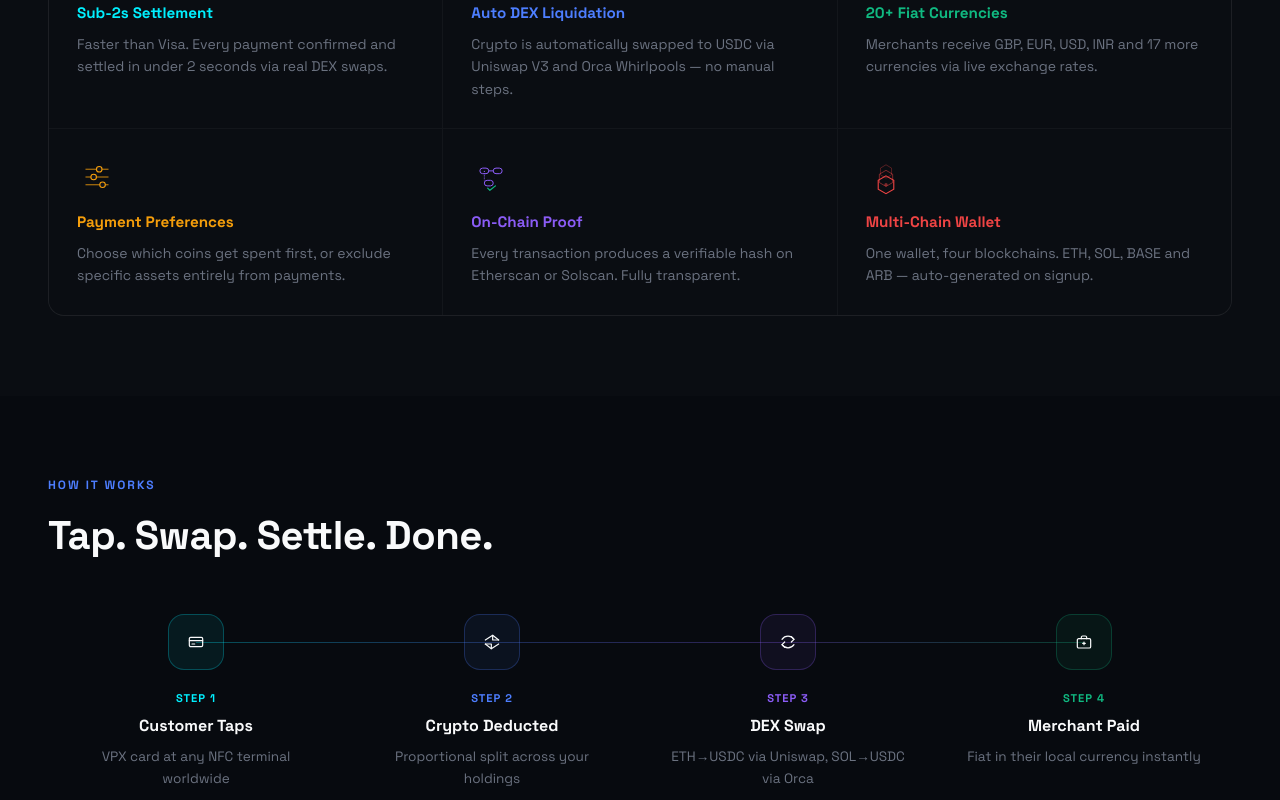
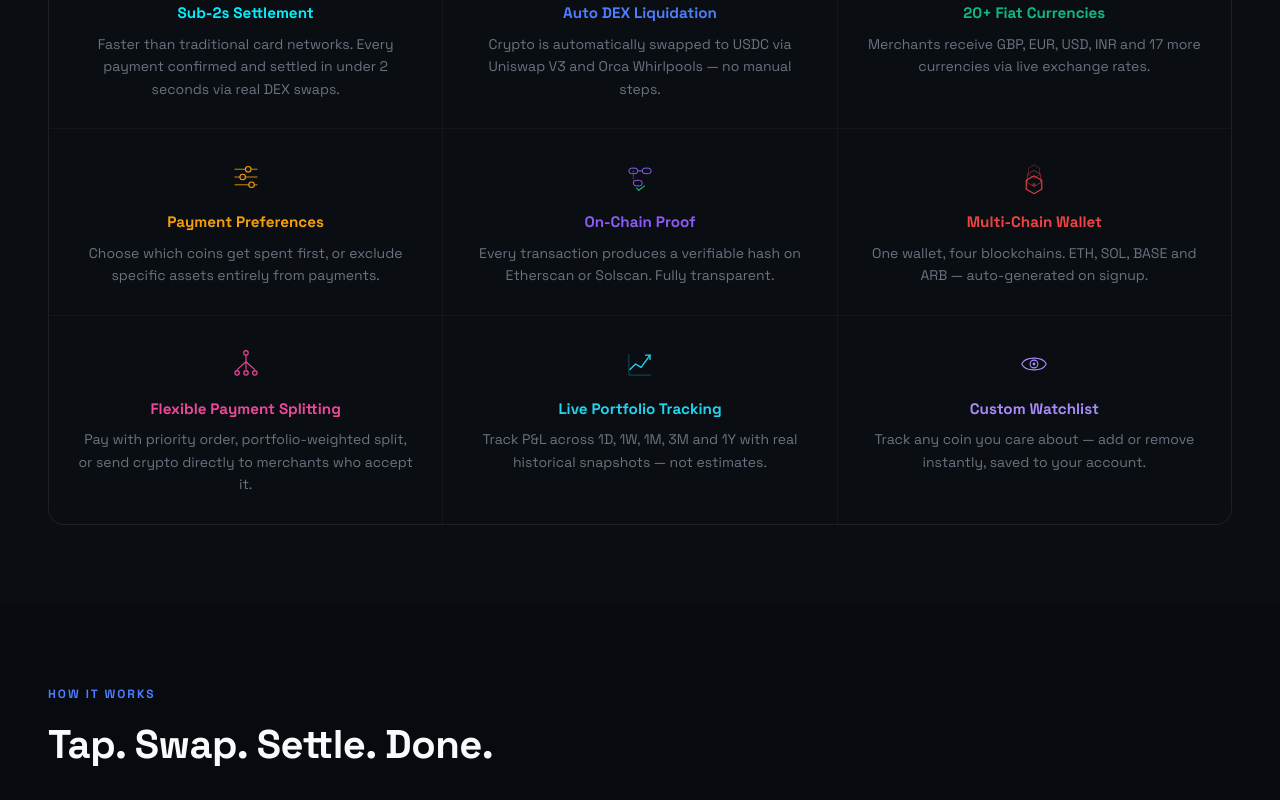
Before and after one commit to vaibhavpawar04/VPX_Platform, a React (Create React App) app in the folder frontend/: page / in a window 1280 px wide. Shown: the part 1200-2000 px from the top of the page. Built offline with nearby package versions, Linux system fonts and the light colour scheme; no server answers.

Commit message:
Add landing page features (payment splitting, portfolio tracking, watchlist), animate How It Works connector, fix body scroll leaking from dashboard to homepage, add diagnostics for markets API failure

```diff
--- a/frontend/src/components/dashboard/dashboard.jsx
+++ b/frontend/src/components/dashboard/dashboard.jsx
@@ -137,6 +137,10 @@
   };
 
 
+  useEffect(() => {
+    document.body.style.overflow = "hidden";
+    return () => { document.body.style.overflow = ""; };
+  }, []);
   useEffect(() => {
     const fetchNews = async () => {
       try {
--- a/frontend/src/components/home/HomePage.jsx
+++ b/frontend/src/components/home/HomePage.jsx
@@ -84,14 +84,44 @@
       <circle cx='0' cy='14' r='3' fill='#EF4444' fillOpacity='0.5'/>
     </svg>
   );
+  const SplitPaymentIcon = () => (
+    <svg width="40" height="40" viewBox="-36 -36 72 72" fill="none" xmlns="http://www.w3.org/2000/svg">
+      <circle cx="0" cy="-20" r="4" stroke="#EC4899" strokeWidth="2"/>
+      <path d="M 0,-16 L 0,-4" stroke="#EC4899" strokeWidth="2"/>
+      <path d="M 0,-4 L -16,10" stroke="#EC4899" strokeWidth="2"/>
+      <path d="M 0,-4 L 0,10" stroke="#EC4899" strokeWidth="2"/>
+      <path d="M 0,-4 L 16,10" stroke="#EC4899" strokeWidth="2"/>
+      <circle cx="-16" cy="16" r="4" stroke="#EC4899" strokeWidth="2" fill="#EC489920"/>
+      <circle cx="0" cy="16" r="4" stroke="#EC4899" strokeWidth="2" fill="#EC489920"/>
+      <circle cx="16" cy="16" r="4" stroke="#EC4899" strokeWidth="2" fill="#EC489920"/>
+    </svg>
+  );
+  const PortfolioTrackingIcon = () => (
+    <svg width="40" height="40" viewBox="-36 -36 72 72" fill="none" xmlns="http://www.w3.org/2000/svg">
+      <path d="M -20,20 L -20,-18" stroke="#22D3EE" strokeWidth="1.5" strokeOpacity="0.4"/>
+      <path d="M -20,20 L 20,20" stroke="#22D3EE" strokeWidth="1.5" strokeOpacity="0.4"/>
+      <polyline points="-18,10 -8,0 2,6 18,-16" stroke="#22D3EE" strokeWidth="2.5" strokeLinecap="round" strokeLinejoin="round"/>
+      <polyline points="10,-16 18,-16 18,-8" stroke="#22D3EE" strokeWidth="2.5" strokeLinecap="round" strokeLinejoin="round"/>
+    </svg>
+  );
+  const WatchlistIcon = () => (
+    <svg width="40" height="40" viewBox="-36 -36 72 72" fill="none" xmlns="http://www.w3.org/2000/svg">
+      <path d="M -22,0 C -16,-14 16,-14 22,0 C 16,14 -16,14 -22,0 Z" stroke="#A78BFA" strokeWidth="2"/>
+      <circle cx="0" cy="0" r="7" stroke="#A78BFA" strokeWidth="2"/>
+      <circle cx="0" cy="0" r="2.5" fill="#A78BFA"/>
+    </svg>
+  );
 
   const features = [
-    { icon: <SettlementIcon />, title: 'Sub-2s Settlement', desc: 'Faster than Visa. Every payment confirmed and settled in under 2 seconds via real DEX swaps.', color: '#00F0FF' },
+    { icon: <SettlementIcon />, title: 'Sub-2s Settlement', desc: 'Faster than traditional card networks. Every payment confirmed and settled in under 2 seconds via real DEX swaps.', color: '#00F0FF' },
     { icon: <SwapIcon />, title: 'Auto DEX Liquidation', desc: 'Crypto is automatically swapped to USDC via Uniswap V3 and Orca Whirlpools — no manual steps.', color: '#4D7EFF' },
     { icon: <GlobalIcon />, title: '20+ Fiat Currencies', desc: 'Merchants receive GBP, EUR, USD, INR and 17 more currencies via live exchange rates.', color: '#10B981' },
     { icon: <PrefsIcon />, title: 'Payment Preferences', desc: 'Choose which coins get spent first, or exclude specific assets entirely from payments.', color: '#F59E0B' },
     { icon: <ChainIcon />, title: 'On-Chain Proof', desc: 'Every transaction produces a verifiable hash on Etherscan or Solscan. Fully transparent.', color: '#8B5CF6' },
     { icon: <MultiChainIcon />, title: 'Multi-Chain Wallet', desc: 'One wallet, four blockchains. ETH, SOL, BASE and ARB — auto-generated on signup.', color: '#EF4444' },
+    { icon: <SplitPaymentIcon />, title: 'Flexible Payment Splitting', desc: 'Pay with priority order, portfolio-weighted split, or send crypto directly to merchants who accept it.', color: '#EC4899' },
+    { icon: <PortfolioTrackingIcon />, title: 'Live Portfolio Tracking', desc: 'Track P&L across 1D, 1W, 1M, 3M and 1Y with real historical snapshots — not estimates.', color: '#22D3EE' },
+    { icon: <WatchlistIcon />, title: 'Custom Watchlist', desc: 'Track any coin you care about — add or remove instantly, saved to your account.', color: '#A78BFA' },
   ];
 
   const steps = [
@@ -106,13 +136,13 @@
           <polyline points='13 2 13 9 22 9'/><polyline points='11 22 11 15 2 15'/>
           <path d='M22 9L13 2 2 9'/><path d='M2 15l9 7 11-7'/>
         </svg>
-      ), title: 'Crypto Deducted', desc: 'Proportional split across your holdings', color: '#4D7EFF' },
+      ), title: 'Crypto Deducted', desc: 'Split by priority, portfolio weight, or your custom preference', color: '#4D7EFF' },
     { icon: (
         <svg width='16' height='16' viewBox='0 0 24 24' fill='none' stroke='currentColor' strokeWidth='1.8' strokeLinecap='round' strokeLinejoin='round'>
           <path d='M3 8 A11 11 0 0 1 21 8'/><polyline points='17 4 21 8 17 12'/>
           <path d='M21 16 A11 11 0 0 1 3 16'/><polyline points='7 20 3 16 7 12'/>
         </svg>
-      ), title: 'DEX Swap', desc: 'ETH→USDC via Uniswap, SOL→USDC via Orca', color: '#8B5CF6' },
+      ), title: 'DEX Swap or Direct', desc: 'Auto-swapped via Uniswap/Orca, or sent as crypto if merchant accepts it', color: '#8B5CF6' },
     { icon: (
         <svg width='16' height='16' viewBox='0 0 24 24' fill='none' stroke='currentColor' strokeWidth='1.8' strokeLinecap='round' strokeLinejoin='round'>
           <rect x='2' y='7' width='20' height='14' rx='2'/>
@@ -241,7 +271,7 @@
           </div>
           <div style={{ display: 'grid', gridTemplateColumns: 'repeat(3, 1fr)', gap: '1px', background: 'rgba(255,255,255,0.04)', borderRadius: '16px', overflow: 'hidden', border: '1px solid rgba(255,255,255,0.04)' }}>
             {features.map(({ icon, title, desc, color }) => (
-              <div key={title} style={{ background: '#0A0D12', padding: '28px', transition: 'background 0.3s', cursor: 'default' }}
+              <div key={title} style={{ background: '#0A0D12', padding: '28px', transition: 'background 0.3s', cursor: 'default', textAlign: 'center', display: 'flex', flexDirection: 'column', alignItems: 'center' }}
                 onMouseEnter={e => e.currentTarget.style.background = '#0F1318'}
                 onMouseLeave={e => e.currentTarget.style.background = '#0A0D12'}
               >
@@ -262,6 +292,7 @@
           </div>
           <div style={{ display: 'grid', gridTemplateColumns: 'repeat(4, 1fr)', gap: '0', position: 'relative' }}>
             <div style={{ position: 'absolute', top: '28px', left: '12.5%', right: '12.5%', height: '1px', background: 'linear-gradient(90deg, #00F0FF, #4D7EFF, #8B5CF6, #10B981)', opacity: 0.3, zIndex: 0 }} />
+            <div style={{ position: 'absolute', top: '25px', width: '8px', height: '8px', borderRadius: '50%', background: '#00F0FF', boxShadow: '0 0 12px 2px #00F0FF', zIndex: 1, animation: 'flowLine 3s linear infinite' }} />
             {steps.map(({ icon, title, desc, color }, i) => (
               <div key={i} style={{ padding: '0 24px', textAlign: 'center', position: 'relative', zIndex: 1 }}>
                 <div style={{ width: '56px', height: '56px', borderRadius: '16px', background: `${color}12`, border: `1px solid ${color}40`, display: 'flex', alignItems: 'center', justifyContent: 'center', margin: '0 auto 20px', fontSize: '1.3rem' }}>{icon}</div>
@@ -346,7 +377,7 @@
         </div>
       </footer>
 
-      <style>{`@keyframes pulse { 0%, 100% { opacity: 1; } 50% { opacity: 0.4; } }`}</style>
+      <style>{`@keyframes pulse { 0%, 100% { opacity: 1; } 50% { opacity: 0.4; } } @keyframes flowLine { 0% { left: 12.5%; opacity: 0; } 10% { opacity: 1; } 90% { opacity: 1; } 100% { left: 87.5%; opacity: 0; } }`}</style>
     </div>
   );
 };
--- a/frontend/src/index.css
+++ b/frontend/src/index.css
@@ -5,8 +5,6 @@
 @tailwind utilities;
 
 body {
-  height: 100vh;
-  overflow: hidden;
   background-color: #0A0C10;
   font-family: 'Space Grotesk', sans-serif;
 }
```
Also changed, not shown: 1 other file (tests, documents, lock files or other folders).
